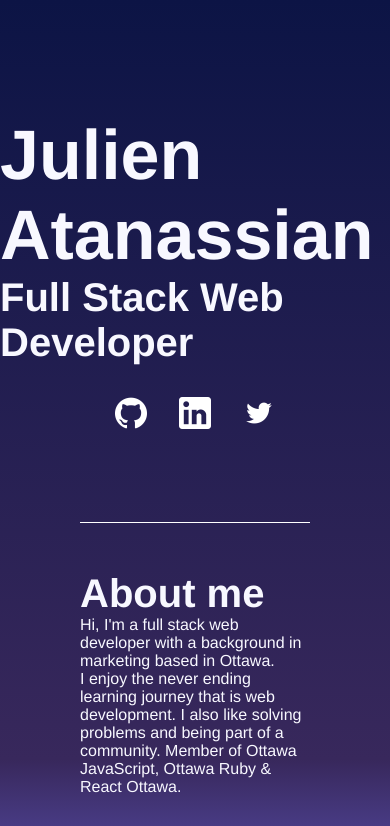
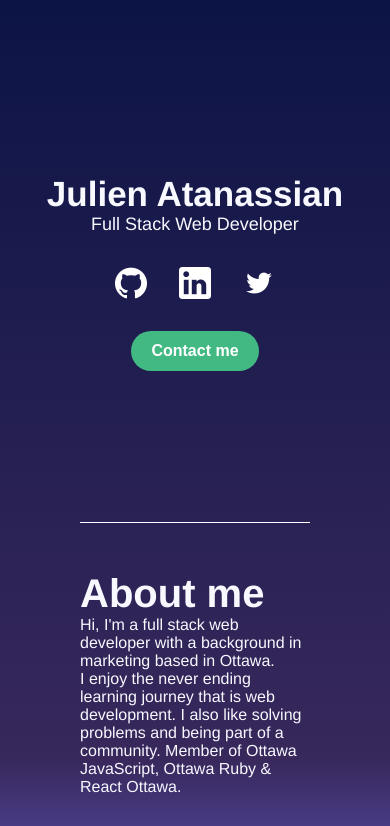
Before and after one commit to jatanassian/my_portfolio, a Vue app: page / in a window 390 px wide. Shown: the top 826 px of the page. Built offline with nearby package versions, Linux system fonts and the light colour scheme.

Commit message:
make component responsive

```diff
--- a/src/components/HeroSection.vue
+++ b/src/components/HeroSection.vue
@@ -13,6 +13,7 @@
         <img src="@/assets/icons/twitter.png" alt="Twitter" />
       </a>
     </div>
+    <button>Contact me</button>
   </header>
 </template>
 
@@ -22,7 +23,6 @@ export default {
 }
 </script>
 
-<!-- Add "scoped" attribute to limit CSS to this component only -->
 <style scoped>
 .text {
   display: flex;
@@ -33,11 +33,12 @@ export default {
 }
 
 h1 {
-  font-size: 70px;
+  font-size: 35px;
 }
 
 h2 {
-  font-size: 40px;
+  font-size: 18px;
+  font-weight: normal;
 }
 
 a {
@@ -47,7 +48,7 @@ a {
 }
 
 .socials {
-  margin-top: 2rem;
+  margin: 2rem 0;
   display: flex;
   justify-content: center;
   align-items: center;
@@ -60,4 +61,38 @@ img {
 img:hover {
   cursor: pointer;
 }
+
+button {
+  background-color: #42b983;
+  font-size: 1rem;
+  color: white;
+  border: none;
+  padding: .7rem 1.3rem;
+  border-radius: 30px;
+  font-weight: bold;
+  transition: background-color .4s ease-in-out;
+}
+
+button:hover {
+  cursor: pointer;
+  background-color: #3ba575;
+}
+
+button:active {
+  background-color: #41b480;
+  transform: scale(0.98);
+}
+
+@media (min-width: 400px) {
+  h1 { font-size: 50px;}
+  h2 { font-size: 25px;}
+}
+@media (min-width: 500px) {
+  button { display: none; }
+}
+
+@media (min-width: 750px) {
+  h1 { font-size: 70px;}
+  h2 { font-size: 40px;}
+}
 </style>
```
